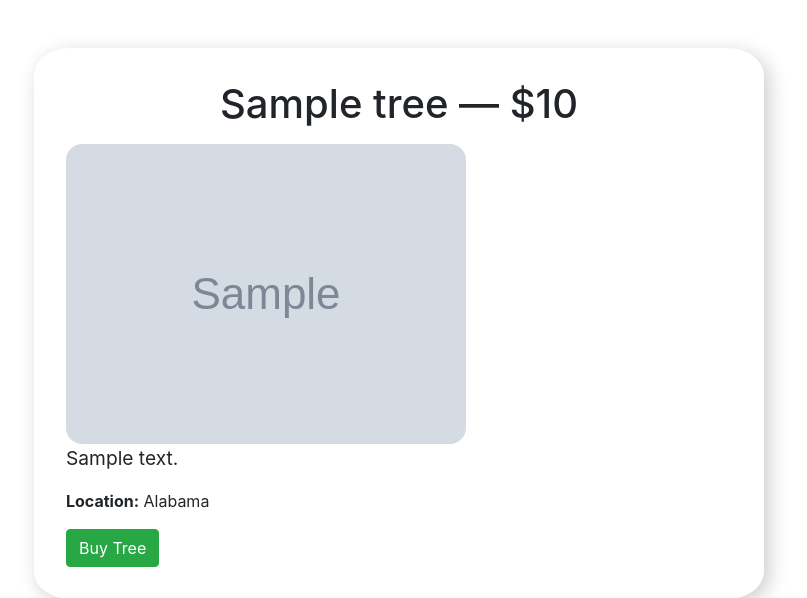
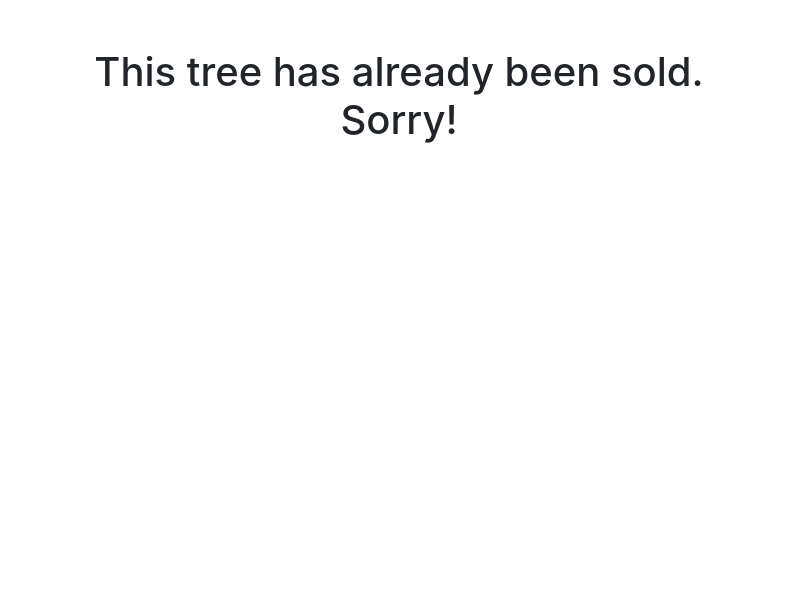
Before and after one commit to EndlessTrax/CS50, a Django app: page /tree/1/ in a window 1280 px wide. Shown: the part 45-643 px from the top of the page, without its empty margins (241-1048 px from the left). Run offline with Django 3.2, Linux system fonts and the light colour scheme; tables that the repository leaves empty hold one stand-in row (values such as "Sample post"); grey boxes marked "Sample" are stand-in pictures; some libraries are stand-ins or nearby versions.

Commit message:
Added logic to tmplate so sold trees cannot be viewed by incrementing tree ids.

```diff
--- a/final_project/templates/single_tree.html
+++ b/final_project/templates/single_tree.html
@@ -2,6 +2,17 @@
 
 
 {% block content %}
+
+{% if object.sold == True %}
+
+  <section class="row my-5">
+    <div class="col-8 offset-2">
+      <h1 class="text-center">This tree has already been sold. Sorry!</h1>
+    </div>
+  </section>
+
+{% else %}
+
   <section class="row my-5">
     <div class="col-8 offset-2">
 
@@ -23,4 +34,7 @@
       </div>
     </div>
   </section>
+
+{% endif %}
+
 {% endblock content %}
```
Lines whose indentation alone changed are shown as unchanged.
